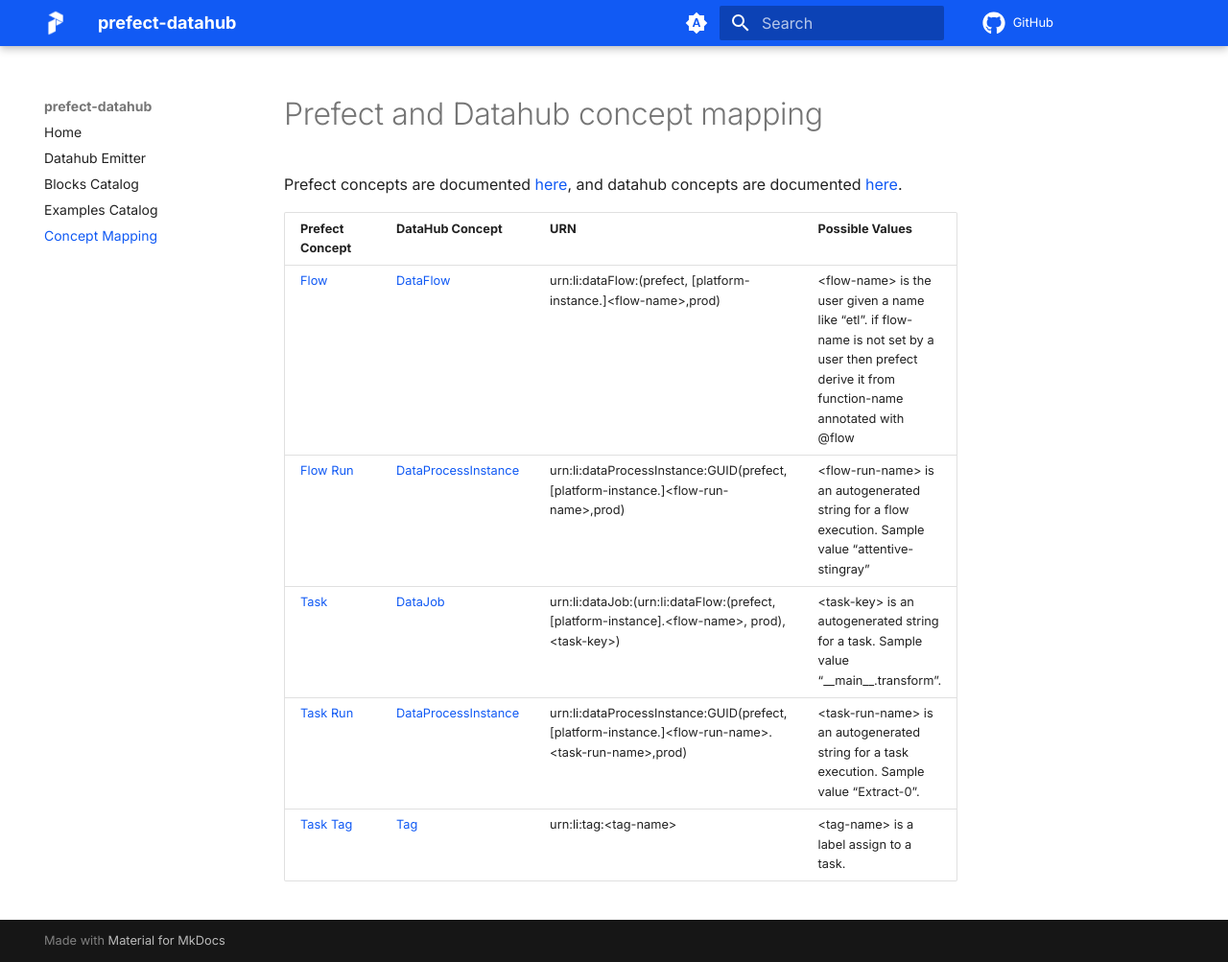
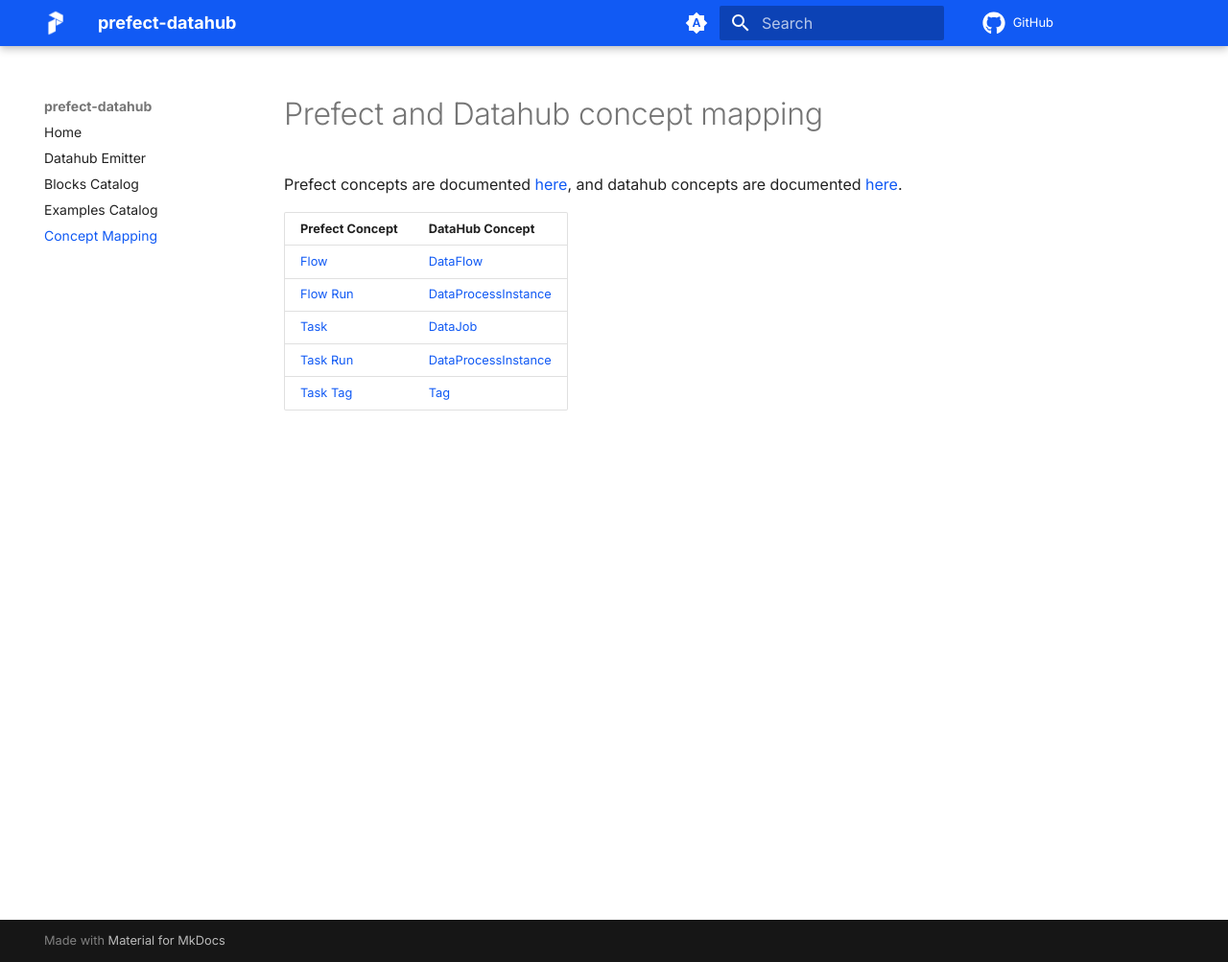
Before and after one commit to shubhamjagtap639/prefect-datahub, an MkDocs documentation site: the page built from docs/concept_mapping.md, in a window 1280 px wide and 1003 px high. Shown: the whole window at 96% size. Built offline with MkDocs 1.6.1 and Material for MkDocs 9.7.7, drawn with Linux system fonts in a browser that asks for light colours; comment, search, counter and statistics services are not loaded.

Commit message:
Remove urn and possible value cols from concepts mapping table

```diff
--- a/docs/concept_mapping.md
+++ b/docs/concept_mapping.md
@@ -3,10 +3,10 @@
 
 Prefect concepts are documented [here](https://docs.prefect.io/latest/concepts/), and datahub concepts are documented [here](https://datahubproject.io/docs/what-is-datahub/datahub-concepts).
 
-Prefect Concept | DataHub Concept | URN | Possible Values
---- | --- | --- | ---
-[Flow](https://docs.prefect.io/2.10.13/concepts/flows/#flows) | [DataFlow](https://datahubproject.io/docs/generated/metamodel/entities/dataflow/) | urn:li:dataFlow:(prefect, [platform-instance.]&lt;flow-name&gt;,prod) | &lt;flow-name&gt; is the user given a name like “etl”. if flow-name is not set by a user then prefect derive it from function-name annotated with @flow
-[Flow Run](https://docs.prefect.io/latest/concepts/flows/#flow-runs) | [DataProcessInstance](https://datahubproject.io/docs/generated/metamodel/entities/dataprocessinstance) | urn:li:dataProcessInstance:GUID(prefect,[platform-instance.]&lt;flow-run-name&gt;,prod) | &lt;flow-run-name&gt; is an autogenerated string for a flow execution. Sample value “attentive-stingray”
-[Task](https://docs.prefect.io/2.10.13/concepts/tasks/#tasks) | [DataJob](https://datahubproject.io/docs/generated/metamodel/entities/datajob/) | urn:li:dataJob:(urn:li:dataFlow:(prefect, [platform-instance].&lt;flow-name&gt;, prod), &lt;task-key&gt;) | &lt;task-key&gt; is an autogenerated string for a task. Sample value “\_\_main\_\_.transform”.
-[Task Run](https://docs.prefect.io/latest/concepts/tasks/#tasks) | [DataProcessInstance](https://datahubproject.io/docs/generated/metamodel/entities/dataprocessinstance) | urn:li:dataProcessInstance:GUID(prefect,[platform-instance.]&lt;flow-run-name&gt;.&lt;task-run-name&gt;,prod) | &lt;task-run-name&gt; is an autogenerated string for a task execution. Sample value “Extract-0”.
-[Task Tag](https://docs.prefect.io/latest/concepts/tasks/#tags) | [Tag](https://datahubproject.io/docs/generated/metamodel/entities/tag/) | urn:li:tag:&lt;tag-name&gt; | &lt;tag-name&gt; is a label assign to a task.
+Prefect Concept | DataHub Concept
+--- | ---
+[Flow](https://docs.prefect.io/2.10.13/concepts/flows/#flows) | [DataFlow](https://datahubproject.io/docs/generated/metamodel/entities/dataflow/)
+[Flow Run](https://docs.prefect.io/latest/concepts/flows/#flow-runs) | [DataProcessInstance](https://datahubproject.io/docs/generated/metamodel/entities/dataprocessinstance)
+[Task](https://docs.prefect.io/2.10.13/concepts/tasks/#tasks) | [DataJob](https://datahubproject.io/docs/generated/metamodel/entities/datajob/)
+[Task Run](https://docs.prefect.io/latest/concepts/tasks/#tasks) | [DataProcessInstance](https://datahubproject.io/docs/generated/metamodel/entities/dataprocessinstance)
+[Task Tag](https://docs.prefect.io/latest/concepts/tasks/#tags) | [Tag](https://datahubproject.io/docs/generated/metamodel/entities/tag/)
```
